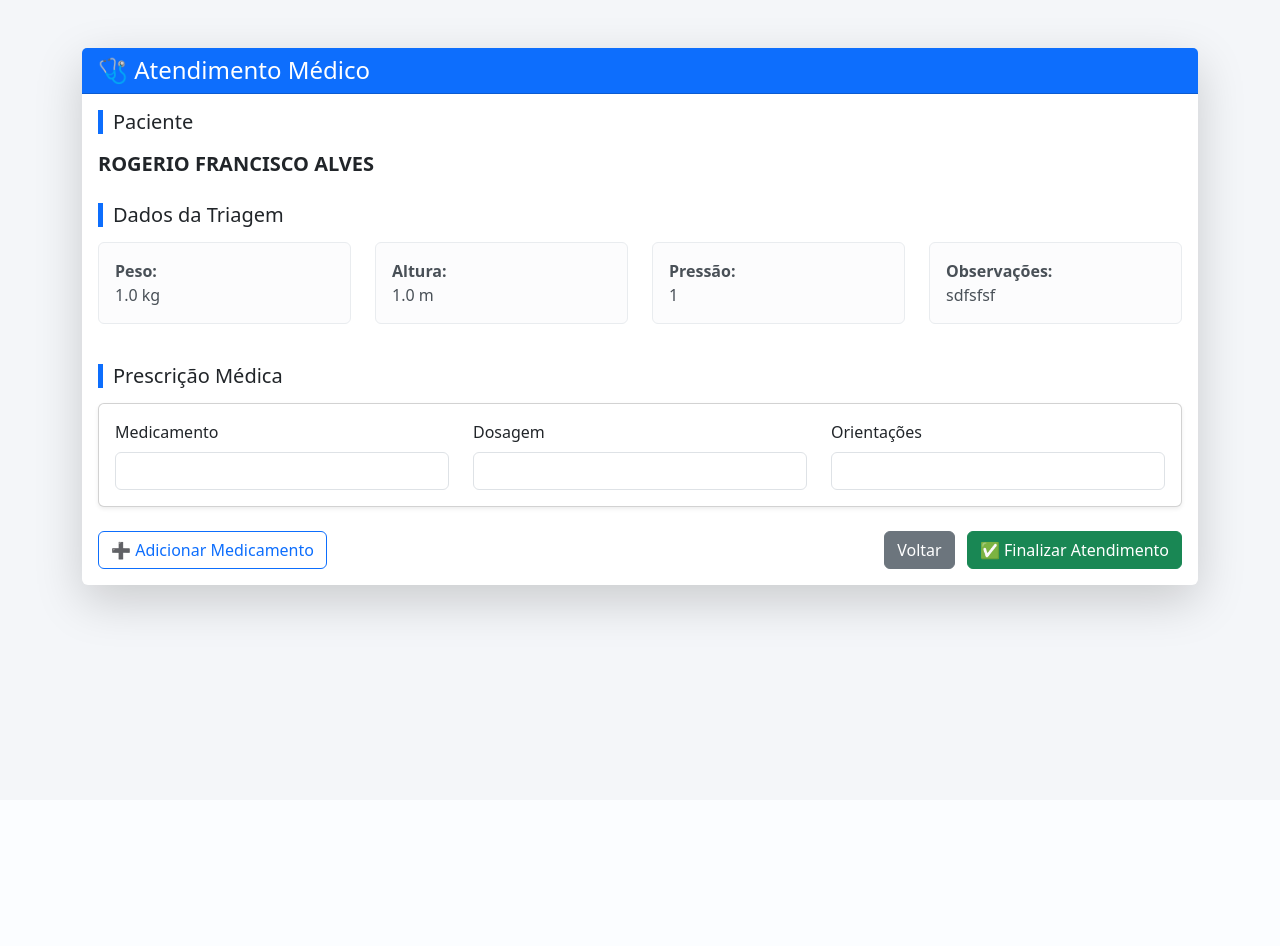
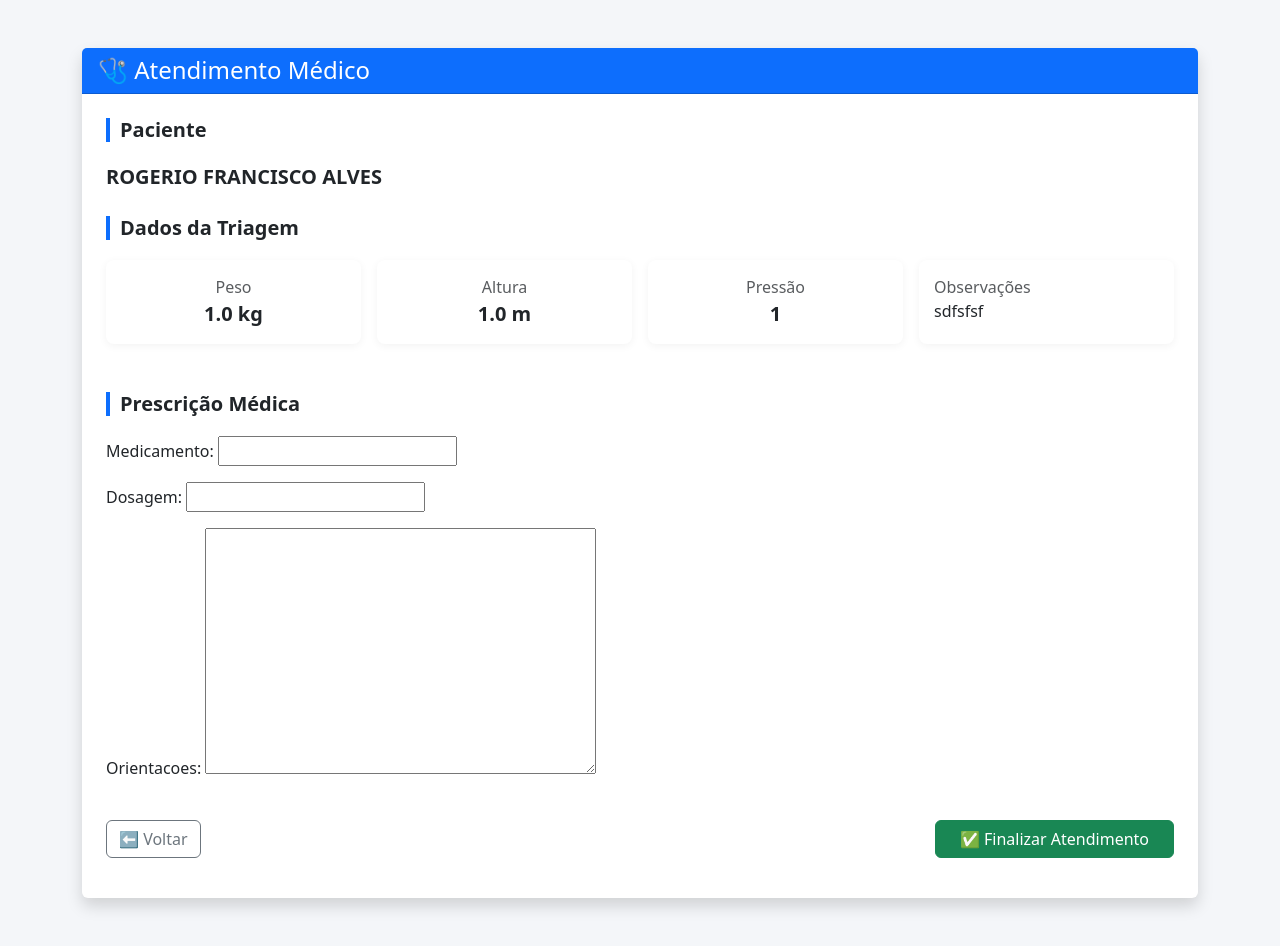
Before and after one commit to rfalves-wq/Clinica, a Django app: page /consulta/atender/15/ in a window 1280 px wide. Before the commit the page ends 627 px from the top, so only its background shows below. Run offline with Django 5.2, Linux system fonts and the light colour scheme; data comes from the database, SQL or seed files in the repository; both versions use the stored data as it was after the commit.

Commit message:
atualizado

```diff
--- a/consulta/templates/consulta/atender_consulta.html
+++ b/consulta/templates/consulta/atender_consulta.html
@@ -1,6 +1,5 @@
 <!DOCTYPE html>
 <html lang="pt-br">
-
 <head>
     <meta charset="UTF-8">
     <title>Atendimento Médico</title>
@@ -9,155 +8,107 @@
 
     <style>
         body {
-            background: #f4f6f9;
+            background-color: #f4f6f9;
         }
 
         .section-title {
-            border-left: 5px solid #0d6efd;
+            font-weight: 600;
+            border-left: 4px solid #0d6efd;
             padding-left: 10px;
-            margin-bottom: 15px;
+            margin-bottom: 20px;
+        }
+
+        .info-box {
+            background: #fff;
+            border-radius: 8px;
+            padding: 15px;
+            box-shadow: 0 2px 8px rgba(0,0,0,.05);
+            height: 100%;
         }
     </style>
 </head>
 
 <body>
 
-<div class="container mt-5 mb-5">
+<div class="container my-5">
 
-    <div class="card shadow-lg border-0">
-
+    <div class="card shadow border-0">
         <div class="card-header bg-primary text-white">
             <h4 class="mb-0">🩺 Atendimento Médico</h4>
         </div>
 
-        <div class="card-body">
+        <div class="card-body p-4">
 
             <!-- PACIENTE -->
             <div class="mb-4">
                 <h5 class="section-title">Paciente</h5>
-                <p class="fs-5"><strong>{{ consulta.paciente }}</strong></p>
+                <p class="fs-5 mb-0"><strong>{{ consulta.paciente }}</strong></p>
             </div>
 
             <!-- TRIAGEM -->
-            <div class="mb-4">
+            <div class="mb-5">
                 <h5 class="section-title">Dados da Triagem</h5>
 
-                <div class="row">
+                <div class="row g-3">
                     <div class="col-md-3">
-                        <div class="alert alert-light">
-                            <strong>Peso:</strong><br>{{ triagem.peso }} kg
+                        <div class="info-box text-center">
+                            <div class="text-muted">Peso</div>
+                            <div class="fs-5 fw-bold">{{ triagem.peso }} kg</div>
                         </div>
                     </div>
 
                     <div class="col-md-3">
-                        <div class="alert alert-light">
-                            <strong>Altura:</strong><br>{{ triagem.altura }} m
+                        <div class="info-box text-center">
+                            <div class="text-muted">Altura</div>
+                            <div class="fs-5 fw-bold">{{ triagem.altura }} m</div>
                         </div>
                     </div>
 
                     <div class="col-md-3">
-                        <div class="alert alert-light">
-                            <strong>Pressão:</strong><br>{{ triagem.pressao }}
+                        <div class="info-box text-center">
+                            <div class="text-muted">Pressão</div>
+                            <div class="fs-5 fw-bold">{{ triagem.pressao }}</div>
                         </div>
                     </div>
 
                     <div class="col-md-3">
-                        <div class="alert alert-light">
-                            <strong>Observações:</strong><br>{{ triagem.observacoes }}
+                        <div class="info-box">
+                            <div class="text-muted">Observações</div>
+                            <div>{{ triagem.observacoes|default:"—" }}</div>
                         </div>
                     </div>
                 </div>
             </div>
 
             <!-- PRESCRIÇÃO -->
-            <h5 class="section-title">Prescrição Médica</h5>
+            <div class="mb-3">
+                <h5 class="section-title">Prescrição Médica</h5>
 
-            <form method="post">
-                {% csrf_token %}
+                <form method="post">
+                    {% csrf_token %}
 
-                <div id="medicamentos">
-
-                    <!-- MEDICAMENTO 1 -->
-                    <div class="card mb-3 medicamento-item shadow-sm">
-                        <div class="card-body">
-
-                            <div class="row">
-                                <div class="col-md-4">
-                                    <label class="form-label">Medicamento</label>
-                                    <input type="text" name="medicamento[]" class="form-control" required>
-                                </div>
-
-                                <div class="col-md-4">
-                                    <label class="form-label">Dosagem</label>
-                                    <input type="text" name="dosagem[]" class="form-control" required>
-                                </div>
-
-                                <div class="col-md-4">
-                                    <label class="form-label">Orientações</label>
-                                    <input type="text" name="orientacoes[]" class="form-control" required>
-                                </div>
-                            </div>
-
+                    <div class="row">
+                        <div class="col-md-12">
+                            {{ form.as_p }}
                         </div>
                     </div>
 
-                </div>
-
-                <!-- BOTÕES -->
-                <div class="d-flex justify-content-between mt-4">
-                    <button type="button" class="btn btn-outline-primary" onclick="adicionarMedicamento()">
-                        ➕ Adicionar Medicamento
-                    </button>
-
-                    <div>
-                        <a href="{% url 'fila_medico' %}" class="btn btn-secondary">
-                            Voltar
+                    <div class="d-flex justify-content-between mt-4">
+                        <a href="{% url 'fila_medico' %}" class="btn btn-outline-secondary">
+                            ⬅ Voltar
                         </a>
 
-                        <button type="submit" class="btn btn-success ms-2">
+                        <button type="submit" class="btn btn-success px-4">
                             ✅ Finalizar Atendimento
                         </button>
                     </div>
-                </div>
-
-            </form>
+                </form>
+            </div>
 
         </div>
     </div>
+
 </div>
-
-<script>
-    function adicionarMedicamento() {
-        const container = document.getElementById('medicamentos');
-
-        const html = `
-        <div class="card mb-3 medicamento-item shadow-sm">
-            <div class="card-body">
-
-                <div class="row">
-                    <div class="col-md-4">
-                        <label class="form-label">Medicamento</label>
-                        <input type="text" name="medicamento[]" class="form-control" required>
-                    </div>
-
-                    <div class="col-md-4">
-                        <label class="form-label">Dosagem</label>
-                        <input type="text" name="dosagem[]" class="form-control" required>
-                    </div>
-
-                    <div class="col-md-4">
-                        <label class="form-label">Orientações</label>
-                        <input type="text" name="orientacoes[]" class="form-control" required>
-                    </div>
-                </div>
-
-            </div>
-        </div>
-        `;
-
-        container.insertAdjacentHTML('beforeend', html);
-    }
-</script>
 
 </body>
 </html>
```
Also changed, not shown: db.sqlite3.
